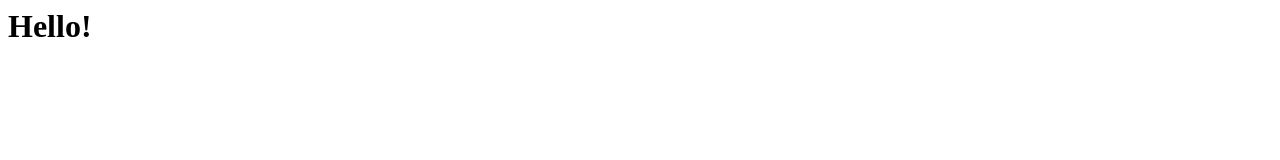
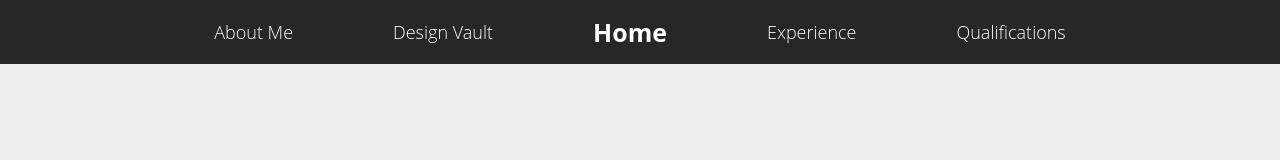
Before and after one commit to TheGarrett/my-cv, a website: page index.html in a window 1280 px wide. Drawn offline with Linux system fonts and the light colour scheme.

Commit message:
Set up SASS and created basic website structure

```diff
--- a/index.html
+++ b/index.html
@@ -1 +1,24 @@
-<h1>Hello!</h1>
+<!doctype html>
+<html lang="en">
+  <head>
+    <meta charset="utf-8">
+
+    <title>Ryan Garrett</title>
+
+    <link rel="stylesheet" href="./css/main.css">
+  </head>
+
+  <body>
+    <!-- Page -->
+    <div class="page">
+      <!-- Nav bar -->
+      <div class="navbar">
+        <a href="#" class="navbar-links">About Me</a>
+        <a href="#" class="navbar-links">Design Vault</a>
+        <a href="#" class="navbar-links active">Home</a>
+        <a href="#" class="navbar-links">Experience</a>
+        <a href="#" class="navbar-links">Qualifications</a>
+      </div>
+    </div>
+  </body>
+</html>
--- /dev/null
+++ b/src/scss/base/_typography.scss
@@ -0,0 +1 @@
+$primary-font: 'open sans'
--- /dev/null
+++ b/src/scss/base/_variables.scss
@@ -0,0 +1,3 @@
+// Main
+$primary-colour: #272727;
+$background: #EDEDED;
--- /dev/null
+++ b/src/scss/main.scss
@@ -0,0 +1,13 @@
+// Base
+
+@import 'base/typography';
+@import 'base/variables';
+
+// Pages
+
+@import 'pages/structure';
+@import 'pages/about-me';
+@import 'pages/design-vault';
+@import 'pages/experience';
+@import 'pages/home';
+@import 'pages/qualifications';
--- /dev/null
+++ b/src/scss/pages/_structure.scss
@@ -0,0 +1,32 @@
+body {
+  margin: 0;
+  background-color: $background;
+}
+
+.navbar {
+  width: 100%;
+  height: 64px;
+  background-color: $primary-colour;
+  display: flex;
+  align-items: center;
+  justify-content: center;
+}
+
+.navbar-links {
+  color: #FFF;
+  font-size: 18px;
+  font-family: $primary-font;
+  font-weight: lighter;
+  padding-left: 50px;
+  padding-right: 50px;
+  text-decoration: none;
+
+  &.active {
+    font-size: 25px;
+    font-weight: bold;
+  }
+
+  &:hover {
+    color: darkgray;
+  }
+}
```
Also changed, not shown: package.json (added, +8 -0 lines), README.md (deleted), css/main.css (added), src/pages/about-me.html (added), src/pages/design-vault.html (added), src/pages/experience.html (added), src/pages/home.html (added), src/pages/qualifications.html (added), src/scss/pages/_about-me.scss (added), src/scss/pages/_design-vault.scss (added), src/scss/pages/_experience.scss (added), src/scss/pages/_home.scss (added), src/scss/pages/_qualifications.scss (added), 1 other file.
